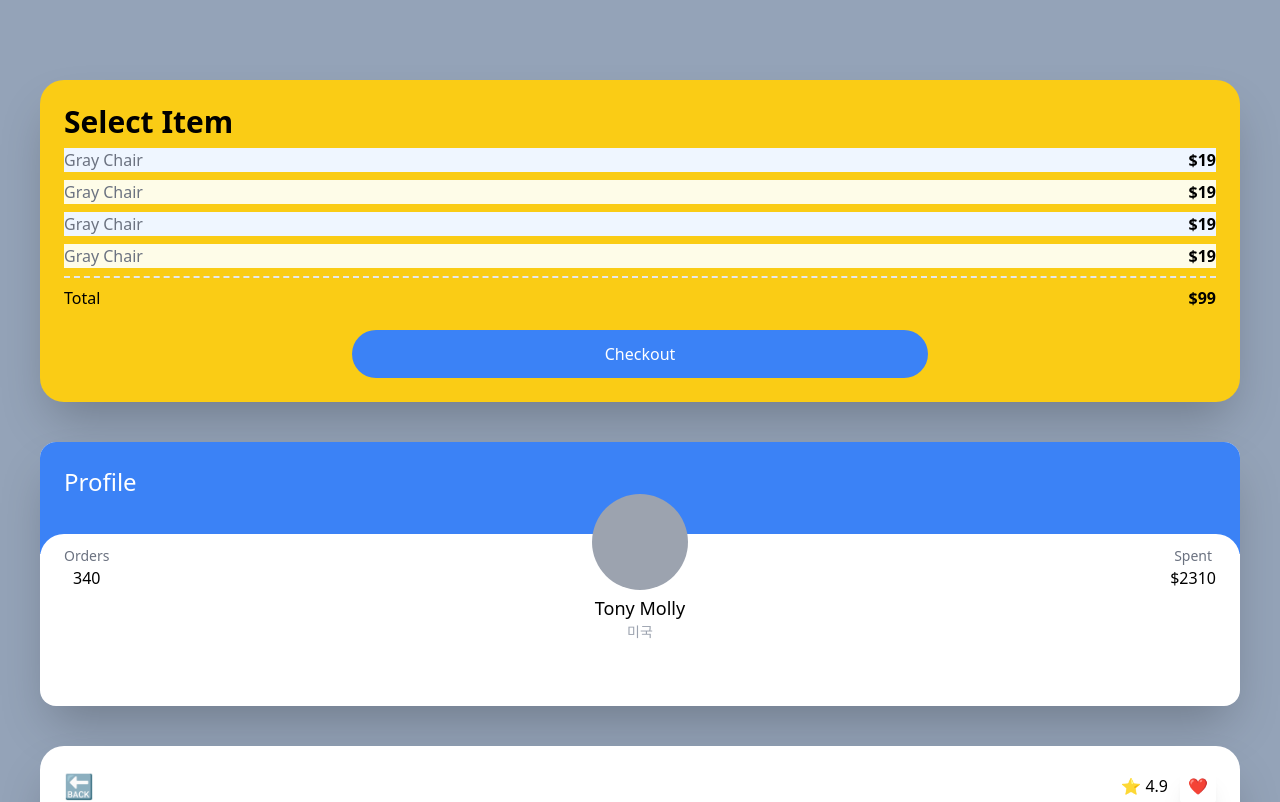
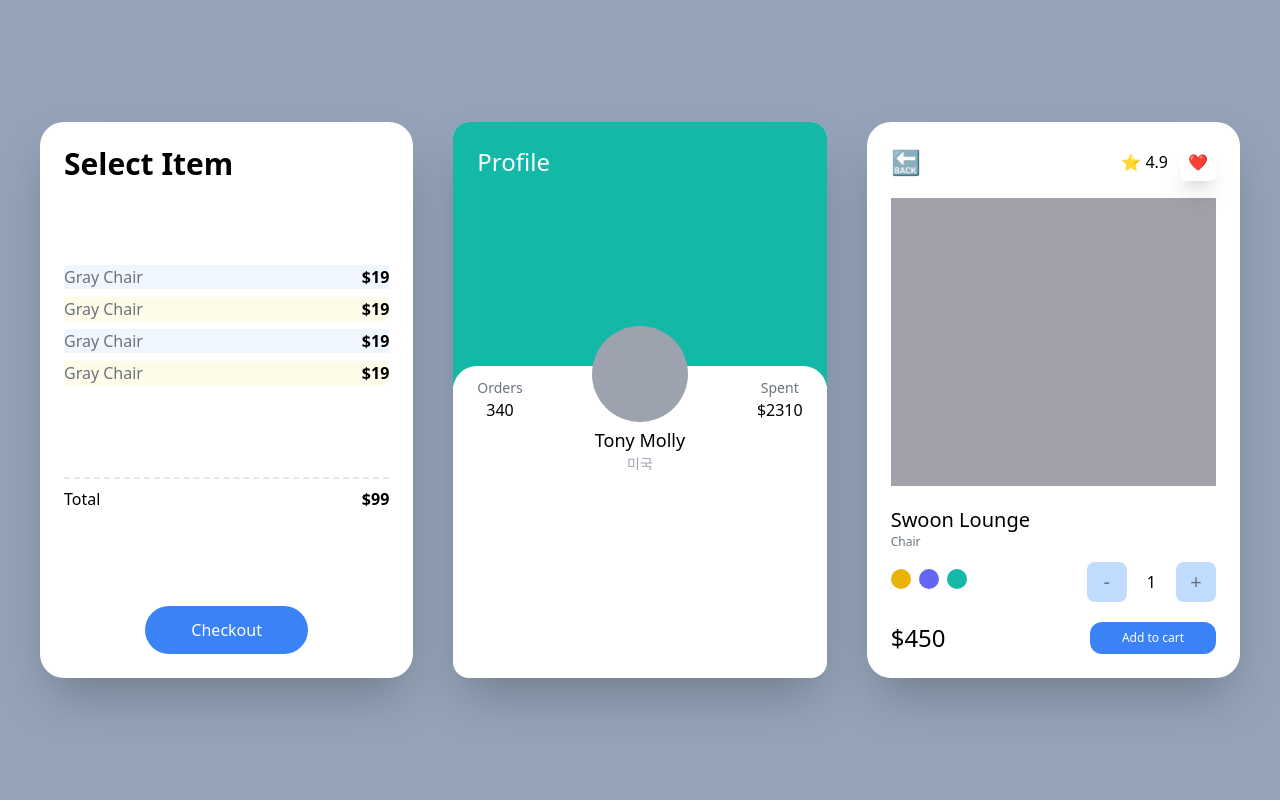
Before and after one commit to SM0413/carrotMarket, a Next.js app: page / in a window 1280 px wide. Shown: the top 802 px of the page. Built offline with nearby package versions, Linux system fonts and the light colour scheme.

Commit message:
Responsive Modifiers part Two

```diff
--- a/pages/index.tsx
+++ b/pages/index.tsx
@@ -2,8 +2,8 @@ import type { NextPage } from "next";
 
 const Home: NextPage = () => {
   return (
-    <div className="bg-slate-400 py-20 px-10 grid gap-10 min-h-screen">
-      <div className="transition bg-white sm:bg-red-400 md:bg-teal-500 lg:bg-indigo-500 xl:bg-yellow-400 2xl:bg-pink-500 p-6 rounded-3xl shadow-2xl ">
+    <div className="bg-slate-400 xl:place-content-center py-20 px-10 grid gap-10 lg:grid-cols-2 xl:grid-cols-3 min-h-screen">
+      <div className="transition bg-white flex flex-col justify-between p-6 rounded-3xl shadow-2xl ">
         <span className="font-semibold text-3xl">Select Item</span>
         <ul>
           {[1, 2, 3, 4].map((i) => (
@@ -29,7 +29,7 @@ const Home: NextPage = () => {
       </div>
 
       <div className="bg-white overflow-hidden rounded-2xl shadow-2xl group ">
-        <div className="bg-blue-500 p-6 pb-14">
+        <div className="bg-blue-500 p-6 pb-14 xl:pb-52 portrait:bg-indigo-500 landscape:bg-teal-500">
           <span className="text-white text-2xl ">Profile</span>
         </div>
         <div className="rounded-3xl p-6 bg-white relative -top-5">
@@ -51,7 +51,7 @@ const Home: NextPage = () => {
         </div>
       </div>
 
-      <div className="bg-white p-6 rounded-3xl shadow-2xl ">
+      <div className="bg-white p-6 rounded-3xl shadow-2xl lg:col-span-2 xl:col-span-1">
         <div className="flex mb-5 justify-between items-center">
           <span className="text-2xl">🔙</span>
           <div className="space-x-3">
```
